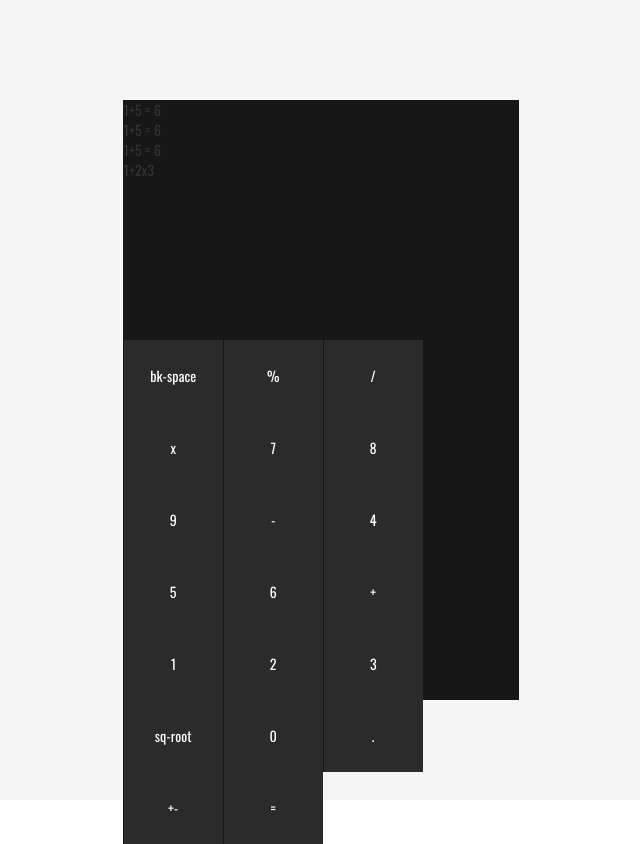
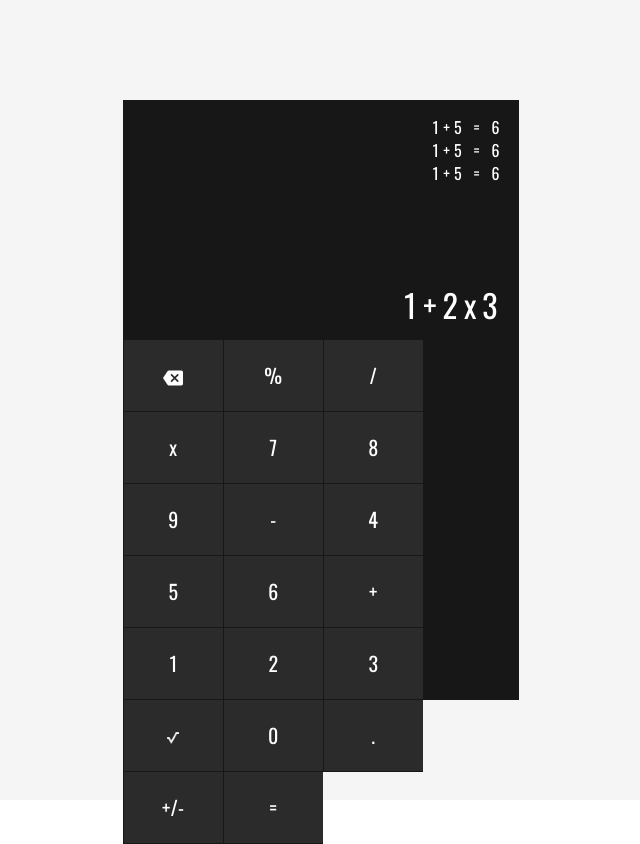
Before and after one commit to mafzalashraf4044/react-calculator-app, a React (Create React App) app: page / in a window 1280 px wide. Shown: the whole page, without its empty margins (319-959 px from the left). Built offline with nearby package versions, Linux system fonts and the light colour scheme.

Commit message:
calculator layout completed, icons added

```diff
--- a/public/css/styles.css
+++ b/public/css/styles.css
@@ -33,9 +33,24 @@ body {
 }
 
 .main-container .calculator .display-screen {
-    padding: 0px;
+    padding: 16px;
     width: 100%;
     height: 240px;
+    color: white;
+}
+
+.main-container .calculator .display-screen .history {
+    height: 166px;
+    font-size: 16px;
+    text-align: right;
+    letter-spacing: 4px;
+}
+
+.main-container .calculator .display-screen .edit-screen {
+    height: 50px;
+    font-size: 32px;
+    text-align: right;
+    letter-spacing: 6px;
 }
 
 .main-container .calculator .keypad {
@@ -47,12 +62,18 @@ body {
 .main-container .calculator .keypad .key {
     width: 100px;
     height: 72px;
+    color: white;
+    font-size: 20px;
     border: none;
     outline: none;
     background-color: #2B2B2B;
-    color: white;
     border-left: 1px solid #171717;
+    border-bottom: 1px solid #171717;
+}
 
+.main-container .calculator .keypad .key img{
+    width: 20px;
+    height: 20px;
 }
 
 /* Ripple magic */
@@ -71,8 +92,6 @@ body {
   background: rgba(255, 255, 255, .05);
   opacity: 0;
   border-radius: 0%;
-  /*transform: scale(1, 1) translate(-50%);
-  transform-origin: 50% 50%;*/
 }
 
 @keyframes ripple {
--- a/src/components/Keypad.js
+++ b/src/components/Keypad.js
@@ -1,4 +1,7 @@
 import React, {Component} from 'react';
+
+//constants
+import {BACK_SPACE, SQUARE_ROOT} from '../constants/keypadConstants';
 
 //helpers
 import PropTypes from 'prop-types';
@@ -13,6 +16,16 @@ class Keypad extends Component{
         this.state = {};
     }
 
+    getIconImage = (key) => {
+
+        if(key == BACK_SPACE){
+            return (<img src="/images/ic_backspace_white_24px.svg" />);
+        }else if(key == SQUARE_ROOT){
+            return <img src="/images/icons8-square_root-48.png" />;
+        }
+
+    }
+
     render(){
         return (
             <Grid className="keypad">
@@ -21,7 +34,11 @@ class Keypad extends Component{
                         {
                             this.props.keys.map((key, index) => {
                                 return (
-                                    <button type="button" className="key" key={index} onClick={this.props.onKeyPress}>{key}</button>
+                                    <button type="button" className="key" key={index} onClick={this.props.onKeyPress}>
+                                        {
+                                            key != BACK_SPACE && key != SQUARE_ROOT ? key : this.getIconImage(key)
+                                        }
+                                    </button>
                                 );
                             })
                         }
--- a/src/constants/keypadConstants.js
+++ b/src/constants/keypadConstants.js
@@ -18,7 +18,7 @@ export const DIVIDE      = "/";
 export const DECIMAL     = ".";
 export const PERCENTAGE  = "%";
 export const SQUARE_ROOT = "sq-root";
-export const SIGN        = "+-"
+export const SIGN        = "+/-"
 
 //Operations
 export const EVALUATE   = "=";
```
Also changed, not shown: public/images/icons8-square_root-48.png (added).
